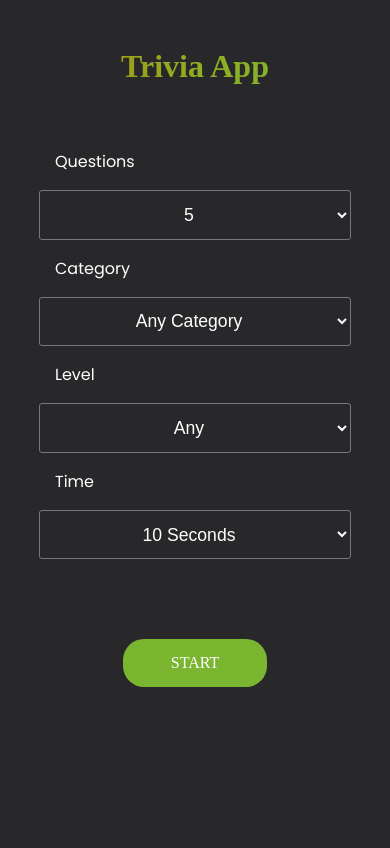
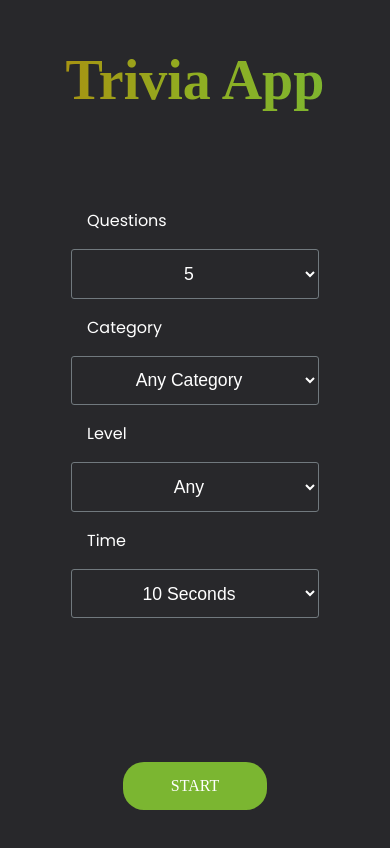
Before and after one commit to TimmyC-webdev/Trivia-Game, a website built with Parcel: page index.html in a window 390 px wide. Built offline with nearby package versions, Linux system fonts and the light colour scheme; a web font is replaced by a local one.

Commit message:
style.css updates

```diff
--- a/style.css
+++ b/style.css
@@ -16,6 +16,7 @@ body {
 
 .app {
   margin: auto;
+  min-height: 100vh;
   width: 80vw;
   max-width: 80vw;
 }
@@ -32,7 +33,7 @@ h1 {
 
 @media only screen and (max-width: 768px) {
   h1 {
-    font-size: 2rem;
+    font-size: 3.5rem;
   }
 }
 
@@ -40,6 +41,7 @@ h1 {
   display: flex;
   flex-direction: wrap;
   gap: 3rem;
+  padding: 2rem;
 }
 
 @media only screen and (max-width: 768px) {
@@ -83,6 +85,10 @@ select {
   font-size: 1.1rem;
 }
 
+select option {
+  padding-left: 2rem;
+}
+
 select:focus {
   border-color: #90ae22;
 }
@@ -93,6 +99,7 @@ select:focus {
   align-items: center;
   margin: auto;
   margin-top: 3rem;
+  margin-bottom: 3rem;
   width: 10rem;
   height: 4rem;
   padding: 1.2rem 1.3rem;
@@ -120,7 +127,7 @@ select:focus {
   transition: all 0.5s ease-out;
 }
 .start {
-  margin-top: 5rem;
+  margin-top: 7rem;
 }
 .timer {
   display: flex;
@@ -155,6 +162,7 @@ select:focus {
   width: 100%;
   max-width: 100%;
   height: 60px;
+  min-height: auto;
   min-height: auto;
   padding: 20px;
   border-radius: 15px;
@@ -252,13 +260,6 @@ select:focus {
   transform: translate(-50%, -50%);
 }
 
-button.restart,
-button.submit,
-button.next,
-button.start {
-  margin-bottom: 3rem;
-}
-
 button.restart {
   width: 12rem;
   height: 4rem;
```
Also changed, not shown: 2 other files.
